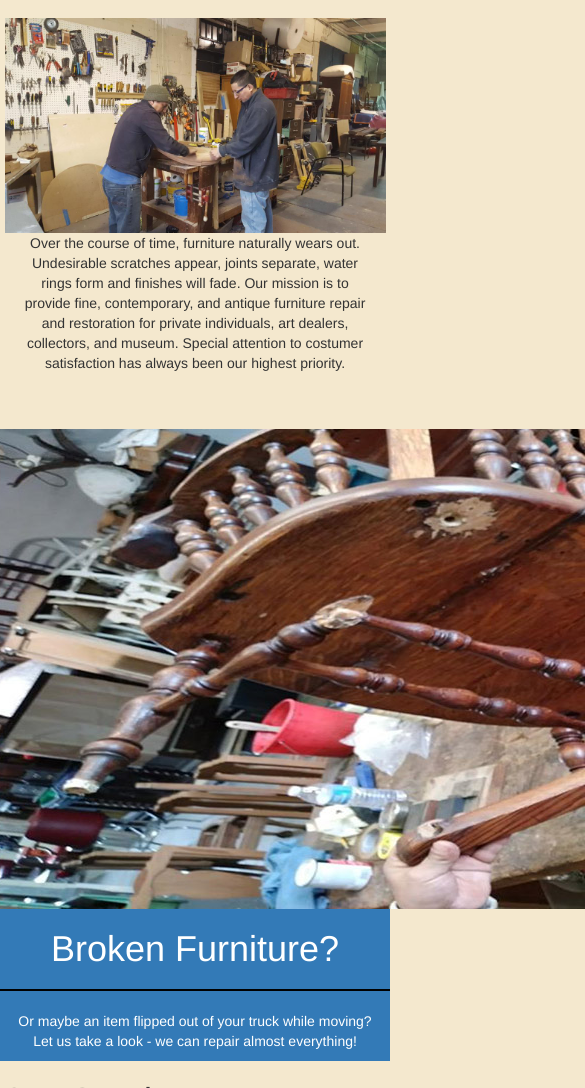
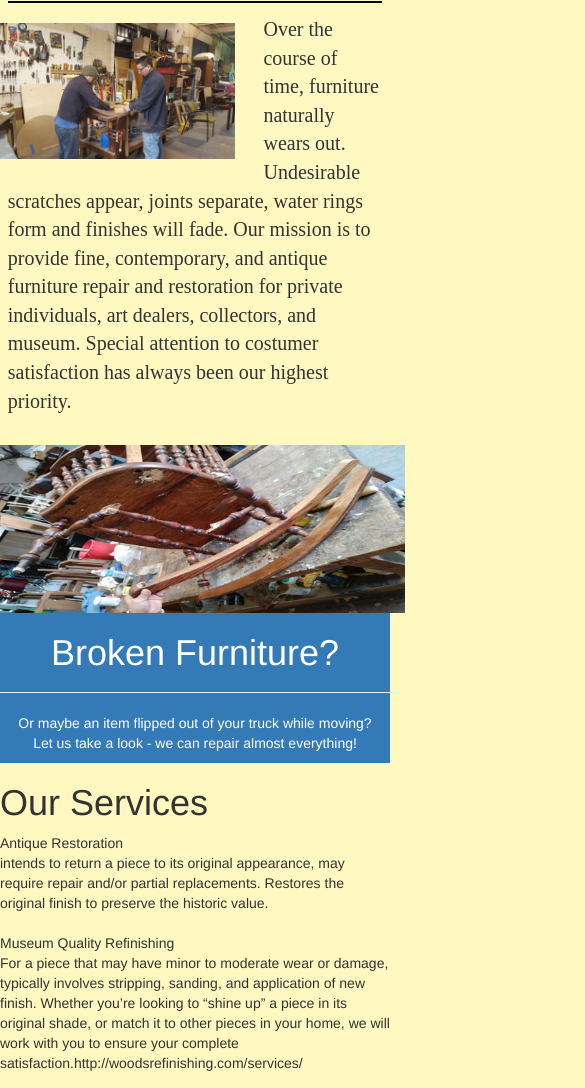
Before and after one commit to edmorales94/Provenance-Restauration, a plain HTML site: page index.html in a window 390 px wide. Shown: the part 306-1394 px from the top of the page, 585 px wide, since content can reach past the window. Drawn offline with Linux system fonts and the light colour scheme.

Commit message:
added some style to the about us section

```diff
--- a/css/style.css
+++ b/css/style.css
@@ -1,6 +1,6 @@
 body{
     overflow-x: hidden;/* without this, theres going to be a small space to the right > 100% */
-    background-color: #f4e8ce;
+    background-color: rgba(255,247,179,0.81);
 }
 /* ---------- Navigation bar ----------------------------------------------------------------------------------------*/
 .navbar-default{
@@ -71,23 +71,56 @@ nav.wood{
 }
 
 /*---------- Carousel section ---------------------------------------------------------------------------------------*/
-
+.carousel-inner img{
+    width: 100%;
+}
 /*---------- About us section ---------------------------------------------------------------------------------------*/
 #about{
-    padding: 7% 5% 12% 5%; /*keeps everything away from the page margin */
+    padding: 3% 2% 5% 2%; /*keeps everything away from the page margin */
 }
 
 /*---------- About us title ----------------------------------------------------------------------------------------*/
 #about h2{
-    margin-top: 0;
+    padding-top: -4%;
     font-family: 'Tangerine', cursive, 'Cutive', serif, 'Arial Black', cursive;
     font-weight: 900;
 }
 
 /*---------- line under the about us title --------------------------------------------------------------------------*/
-hr{
+#about hr{
     border-top: 2px solid black;
-    background-color: black;
+}
+
+/*---------- about us picture ---------------------------------------------------------------------------------------*/
+#about img{
+    width: 100%;
+    height: auto;
+    float: left;
+    margin-bottom: 2%;
+}
+
+/*---------- about us text ------------------------------------------------------------------------------------------*/
+#about p{
+    text-align: left;
+    font-family: 'Cutive',serif;
+    font-size:  20px;
+    margin-top: -2%;
+}
+
+/*---------- broken furniture image ---------------------------------------------------------------------------------*/
+#broken img{
+    width: 100%;
+    height: 682px;
+}
+@media (max-width: 991px){
+    #broken img{
+        width: 100%;
+        height: auto;
+    }
+}
+/*---------- old chair image caption ------------------------------------------------------------------------------*/
+.imageCaption{
+    margin-top: 2%;
 }
 /* ---------- For making the gallery pictures clickable -------------------------------------------------------------*/
 label{
@@ -258,6 +291,12 @@ footer .left-border{
 }
 
 @media (max-width: 991px){
+    #about img{
+        width: 60%;
+        height: auto;
+        float: left;
+        margin-right: 2em;
+    }
     footer .copyright {
         border-top: 1px solid rgba(255, 255, 255, 0.1);
         margin-top: 40px;
```
